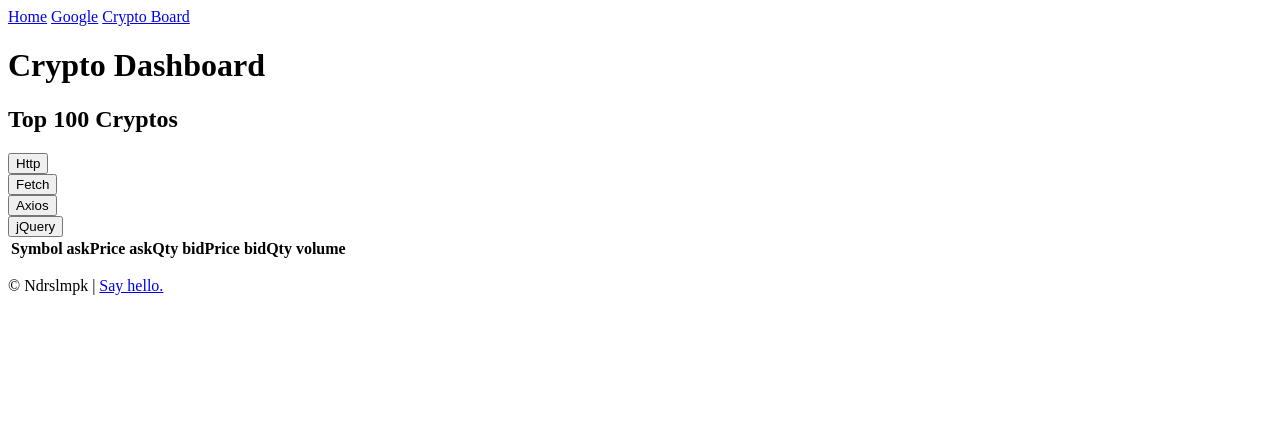
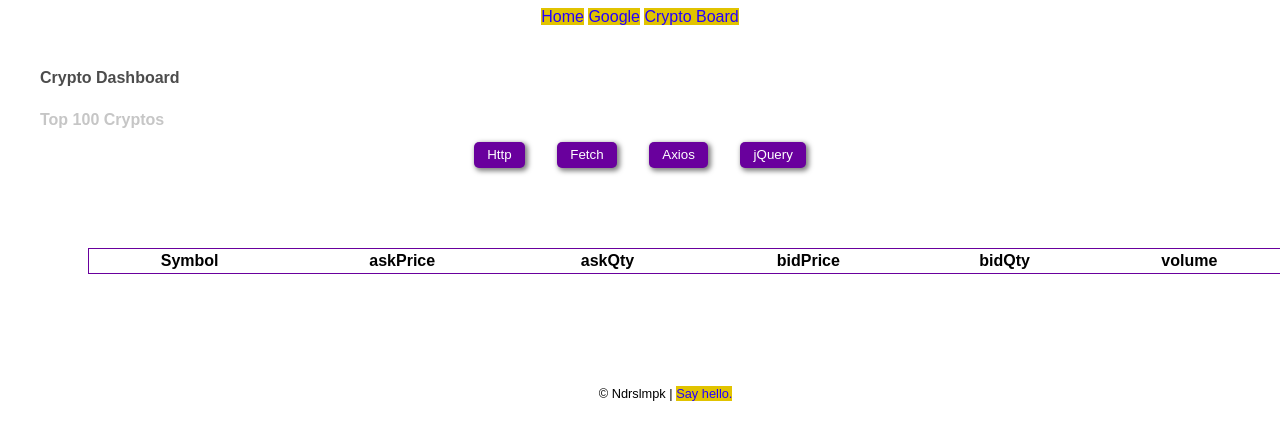
Before and after one commit to ndrslmpk/sandbox-plain-html-css-js, a plain HTML site: page crypto.html in a window 1280 px wide. Drawn offline with Linux system fonts and the light colour scheme.

Commit message:
changed css file directory and naming

```diff
--- a/index.css
+++ b/style.css
@@ -41,6 +41,8 @@ table {
 
 #container {
   margin: 2em;
+  display: flex;
+  flex-direction: column;
 }
 
 footer {
@@ -68,3 +70,15 @@ a:active {
   width: 100%;
   text-align: center;
 }
+
+.fetch-btn {
+  margin: 0 1em 0 1em;
+  display: flex;
+}
+
+.btn-group {
+  display: flex;
+  flex-direction: row;
+  width: 100%;
+  justify-content: center;
+}
```
Also changed, not shown: index.html (+1 -1 lines).
